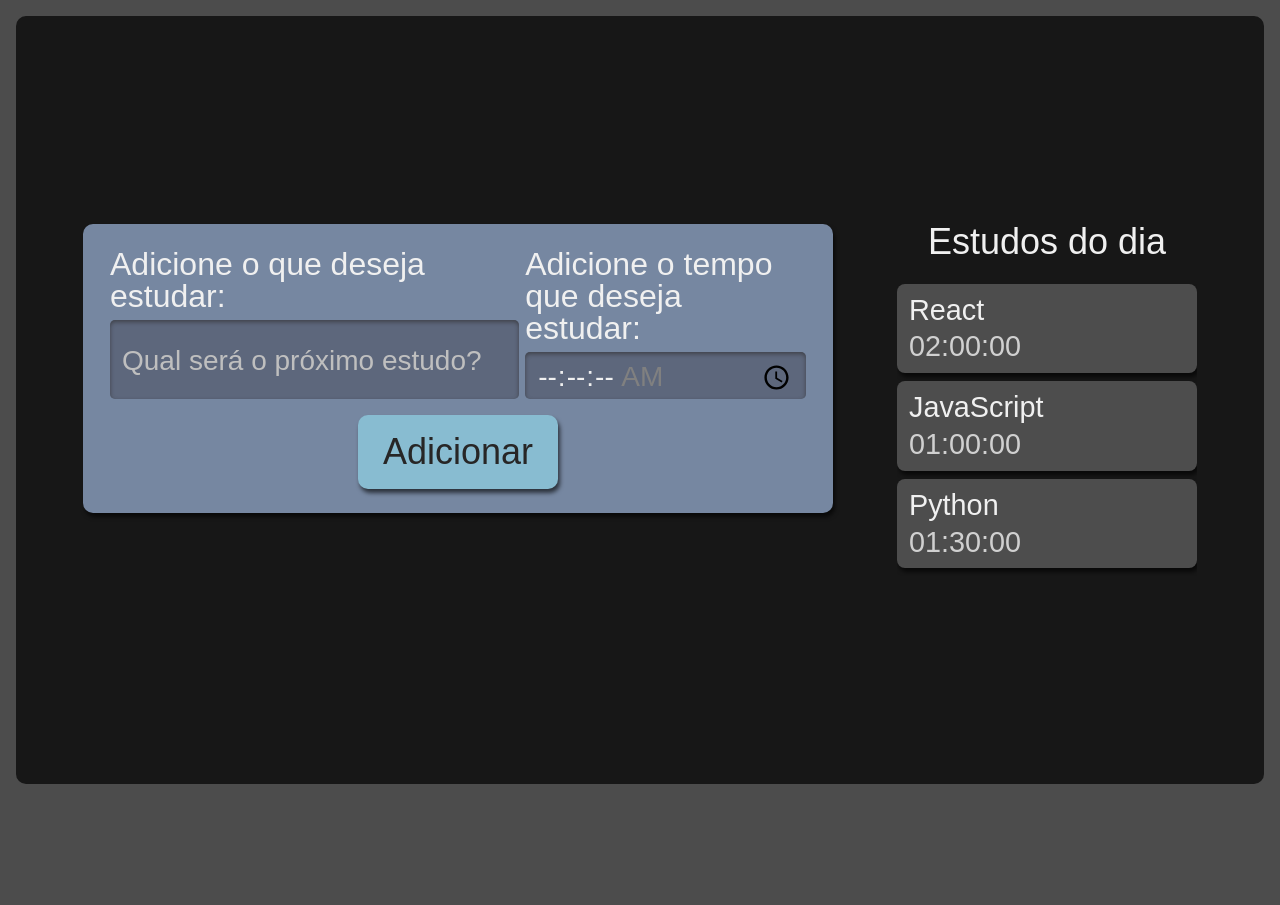
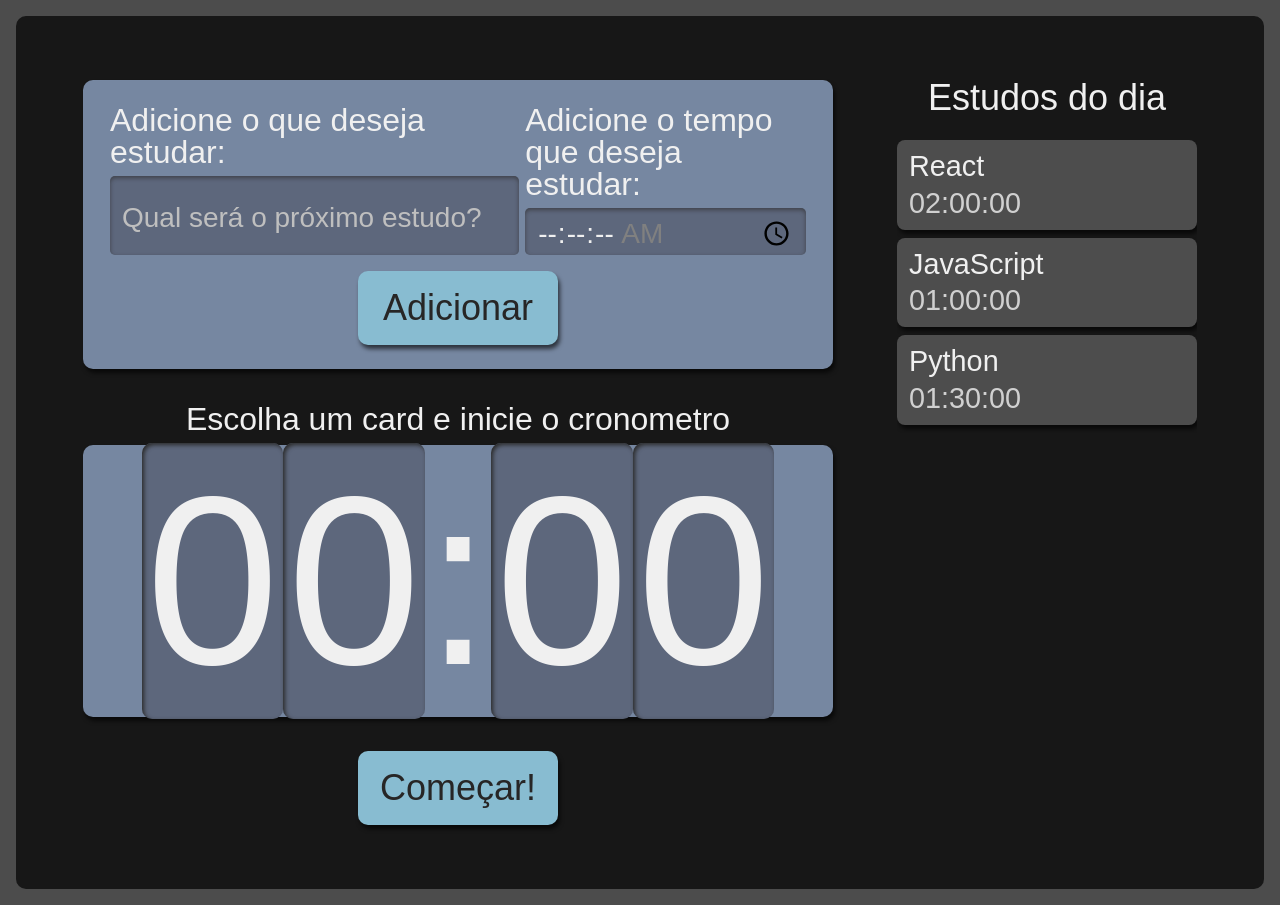
Before and after one commit to desireebarretti/alura-studies, a React (Create React App) app: page / in a window 1280 px wide. Before the commit the page ends 800 px from the top, so only its background shows below. Built offline with nearby package versions, Linux system fonts and the light colour scheme.

Commit message:
Adequando os props com e criando o cronometro

```diff
--- a/src/Pages/App.tsx
+++ b/src/Pages/App.tsx
@@ -3,12 +3,14 @@
 import Formulario from '../componentes/Formulario/Formulario';
 import Lista from '../componentes/Lista/Lista';
 import style from './App.module.scss';
+import Cronometro from '../componentes/Cronometro/Cronometro';
 
 function App() {
   return (
     <div className={style.AppStyle}>
       <Formulario />
       <Lista />
+      <Cronometro />
     </div>
   );
 }
--- /dev/null
+++ b/src/componentes/Cronometro/Cronometro.module.scss
@@ -0,0 +1,62 @@
+.cronometro {
+    display: flex;
+    flex-direction: column;
+    align-items: center;
+    grid-area: cronometro;
+
+    .relogioWrapper {
+      align-items: center;
+      background-color: #7687A1;
+      border-radius: 10px;
+      box-shadow: 2px 4px 4px #0000009F;
+      box-sizing: border-box;
+      display: flex;
+      font-size: 5rem;
+      justify-content: center;
+      margin-bottom: 24px;
+      padding: 16px 12px;
+      width: 100%;
+    }
+
+    .titulo {
+      font-size: 2rem;
+      text-align: center;
+      padding: 10px 0px;
+    }
+
+    button {
+      background-color: #88bcd1;
+      border-radius: 10px;
+      box-shadow: 2px 4px 4px #0000009F;
+      color: #272626;
+      cursor: pointer;
+      font-size: 1.25rem;
+      padding: 16px;
+      width: 150px;
+      margin-top: 10px;
+
+      &:active {
+        background-color: #7CA6B7;
+        box-shadow: 2px 2px 4px #0000009F inset;
+        cursor: auto;
+      }
+    }
+
+    @media screen and (min-width:1280px) {
+
+      .relogioWrapper{
+        font-size: 15rem;
+      }
+
+      p {
+        font-size: 2rem;
+      }
+
+      button {
+        grid-column-start: span 2;
+        justify-self: center;
+        width: 200px;
+        font-size: 2.25rem;
+      }
+    }
+  }
--- /dev/null
+++ b/src/componentes/Cronometro/Cronometro.tsx
@@ -0,0 +1,21 @@
+import React from "react";
+import Botao from "../Botao/Botao";
+import Relogio from "./Relogio/Relogio";
+import style from './Cronometro.module.scss'
+
+export default function Cronometro() {
+    return (
+        <div className={style.cronometro}>
+            <p className={style.titulo}>Escolha um card e inicie o cronometro
+            </p>
+            <div className={style.relogioWrapper}>
+                <Relogio />
+            </div>
+            <div>
+                <Botao
+                    texto={"Começar!"}
+                />
+            </div>
+        </div>
+    )
+}
--- /dev/null
+++ b/src/componentes/Cronometro/Relogio/Relogio.module.scss
@@ -0,0 +1,21 @@
+.relogioNumero {
+    background-color: #5D677C;
+    box-shadow: 2px 2px 4px #2B2B2B inset;
+    height: 3.0rem;
+    width: 3.6rem;
+    padding: 4px 4px;
+    border-radius: 10px;
+
+    @media screen and (min-width:1280px) {
+      height: 10.8rem;
+      width: 9rem;
+    }
+  }
+
+  .relogioDivisao {
+    height: 4.2rem;
+
+    @media screen and (min-width:1280px) {
+      height: 12.6rem;
+    }
+  }
--- /dev/null
+++ b/src/componentes/Cronometro/Relogio/Relogio.tsx
@@ -0,0 +1,13 @@
+import style from './Relogio.module.scss'
+
+export default function Relogio() {
+    return (
+        <div>
+            <span className={style.relogioNumero} >0</span>
+            <span className={style.relogioNumero}>0</span>
+            <span className={style.relogioDivisao}>:</span>
+            <span className={style.relogioNumero}>0</span>
+            <span className={style.relogioNumero}>0</span>
+        </div>
+    )
+}
```
